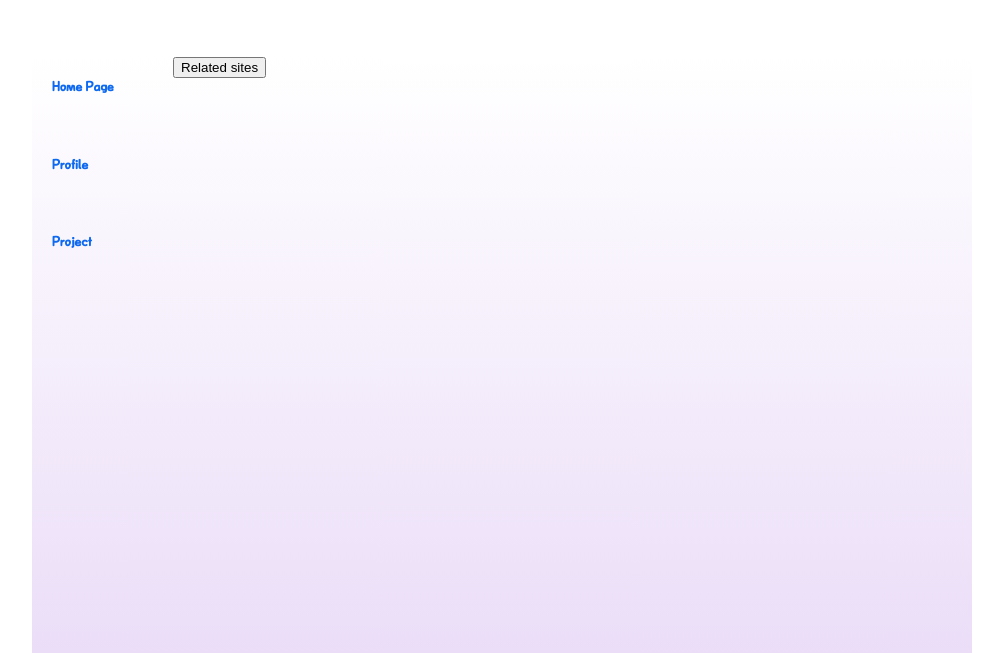
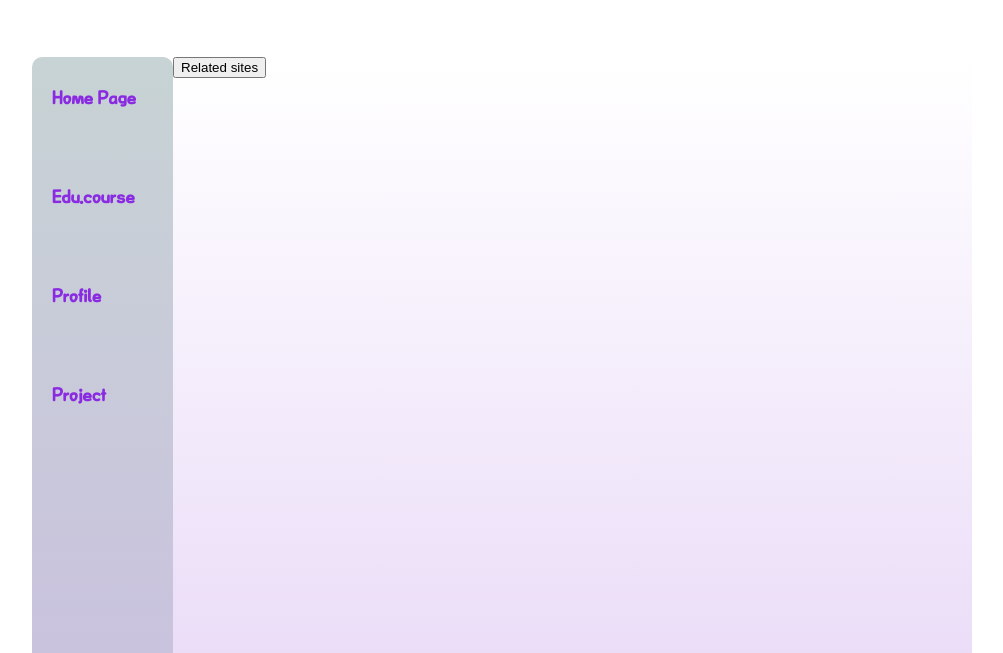
Before and after one commit to chocochipcook2/webtest, a plain HTML site: page course.html in a window 1280 px wide. Shown: the part 147-800 px from the top of the page, without its empty margins (128-1131 px from the left). Drawn offline with Linux system fonts and the light colour scheme; a web font is replaced by a local one.

Commit message:
some design updated

```diff
--- a/course.html
+++ b/course.html
@@ -43,12 +43,16 @@
       }
       #nav {
           width: 15%;
+          height:3000px ;
           float: left;
-
+          background:linear-gradient(to bottom,
+          #c7d3d4,#CDAAED,rgb(154, 85, 219));
+          border-radius: 10px;
       }
       #nav h5{margin-left: 20px;
-      color: rgb(14, 105, 241);
+      color: blueviolet;
       font-family: "alien",sans-serif,serif;
+      font-size: large;
       }
       #nav a{text-decoration: none;}
       #articles{
@@ -70,6 +74,7 @@
     <div id="cen">
       <div id="nav">
             <a href="index.html"><h5> Home Page</h5></a><br/>
+            <a href="course.html"><h5> Edu.course</h5></a><br/>
             <a href="profile.html"><h5> Profile</h5></a><br/>
             <a href="project.html"><h5> Project</h5></a><br/>
       </div>
--- /dev/null
+++ b/innerPages.css
@@ -0,0 +1,54 @@
+@font-face {
+    font-family: "tmon";
+    src: url(TMONBlack.ttf);
+  }
+  @font-face {
+      font-family: "alien";
+      src: url(THE_Oegyeinseolmyeongseo.ttf);
+  }
+  #head{text-align: center;}
+  #head img {
+    width: 50px;
+  }
+  #head span {
+    font-family: "tmon", sans-serif, serif;
+    font-size: xx-large;
+  }
+
+  #cen {
+    float: left;
+    overflow: hidden;
+    background:linear-gradient(to bottom,
+    rgb(255, 255, 255),rgb(154, 85, 219));
+    width: 940px;
+    height: 3000px;
+  }
+  hr {
+    border-color: blueviolet;
+    background-color: blueviolet;
+    width: auto;
+    border-style: 15px solid;
+    margin-top: 30px;
+    margin-bottom: 60px;
+
+  }
+  #nav {
+      width: 15%;
+      height:3000px ;
+      float: left;
+      background:linear-gradient(to bottom,
+      #c7d3d4,#CDAAED,rgb(154, 85, 219));
+      border-radius: 10px;
+  }
+  #nav h5{margin-left: 20px;
+  color: blueviolet;
+  font-family: "alien",sans-serif,serif;
+  font-size: large;
+  }
+  #nav a{text-decoration: none;}
+  #articles{
+      width: 84%;
+      float: left;
+      border-left: 2px solid blueviolet;
+
+  }
```
Also changed, not shown: project.html (added, +29 -0 lines).
